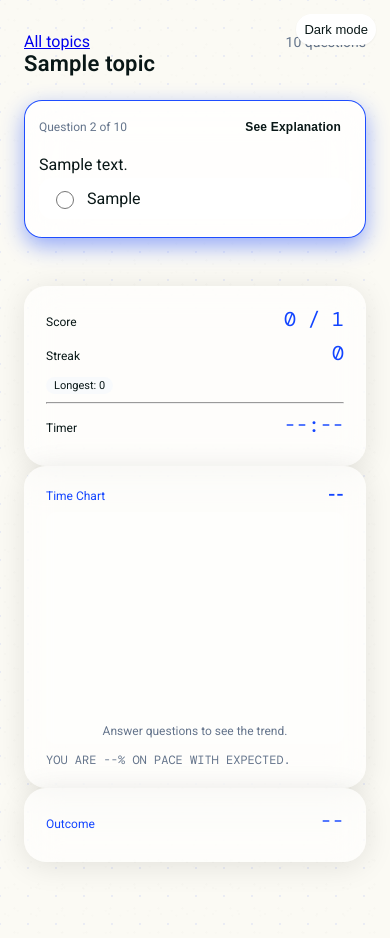
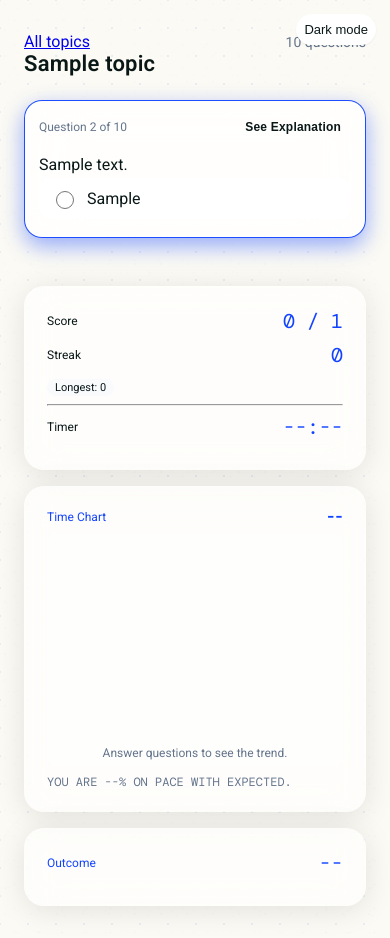
Before and after one commit to piper-of-dawn/quiz, a Django app: template quiz/templates/quiz/mcq.html in a window 390 px wide. Run offline with Django 5.2, Linux system fonts and the light colour scheme; the template is opened without the code that fills it: most values are stand-ins (such as "Sample title", 1, 10 or a date in 2020); data that the repository does not hold is empty.

Commit message:
formattinmg changes

```diff
--- a/quiz/static/quiz/css/mcq.css
+++ b/quiz/static/quiz/css/mcq.css
@@ -1049,3 +1049,71 @@
       line-height: 1.66;
     }
   }
+
+/* App-specific refinements: answered questions keep correctness color.
+   Blue glow is only for the active unanswered question. */
+.question.correct.is-selected,
+:root[data-theme="dark"] .question.correct.is-selected {
+  border-color: rgba(34,197,94,0.95) !important;
+  box-shadow: 0 8px 22px rgba(34,197,94,0.44) !important;
+  animation: none !important;
+}
+.question.incorrect.is-selected,
+:root[data-theme="dark"] .question.incorrect.is-selected {
+  border-color: rgba(191,80,92,0.95) !important;
+  box-shadow: 0 8px 22px rgba(191,80,92,0.42) !important;
+  animation: none !important;
+}
+.question.correct.is-selected.glow-correct {
+  animation: correctGlow 3s ease-out !important;
+}
+.question.incorrect.is-selected.glow-incorrect {
+  animation: incorrectGlow 3s ease-out !important;
+}
+:root[data-theme="dark"] .question.correct.is-selected.glow-correct {
+  animation: correctGlowDark 3s ease-out !important;
+}
+:root[data-theme="dark"] .question.incorrect.is-selected.glow-incorrect {
+  animation: incorrectGlowDark 3s ease-out !important;
+}
+
+.sidebar {
+  display: grid;
+  gap: 16px;
+}
+.sidebar .card .content {
+  padding: 24px 24px;
+}
+.sidebar .card {
+  border-radius: 20px;
+}
+.metric {
+  align-items: center;
+  gap: 14px;
+}
+.metric .label {
+  flex: 1 1 auto;
+  min-width: 0;
+}
+.metric .value,
+.metric .value-small {
+  flex: 0 0 auto;
+  white-space: nowrap;
+}
+#outcomeBody {
+  font-size: 14px;
+  line-height: 1.45;
+  overflow-wrap: anywhere;
+}
+#outcomeBox {
+  max-height: none;
+  padding-right: 0;
+}
+.see-explanation-btn {
+  min-height: 38px;
+}
+@media (max-width: 920px) {
+  .sidebar .card .content {
+    padding: 22px 23px;
+  }
+}
```
